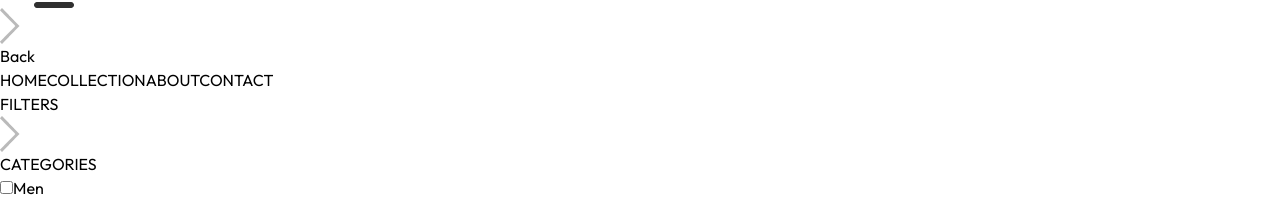
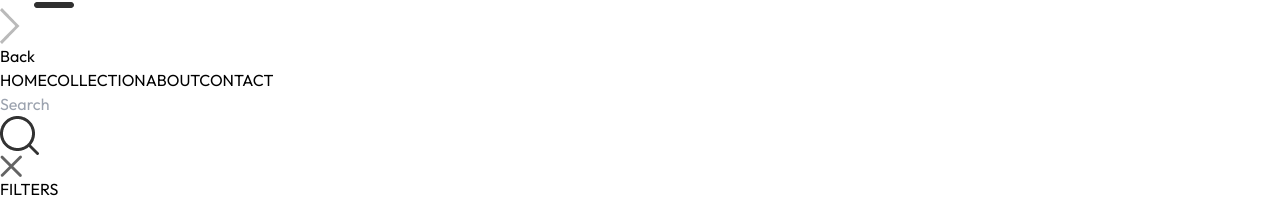
Before and after one commit to SaumyaSharma21/e-commerce-website, a React (Vite) app in the folder frontend/: page /collection in a window 1280 px wide. Both pictures are taken after a click on the picture 19 px from the left and 190 px from the top of the page. Shown: the part 430-629 px from the top of the page. Built offline with nearby package versions, Linux system fonts and the light colour scheme.

Commit message:
chore: Implement search functionality in Collection page and update Navbar

```diff
--- a/frontend/src/App.jsx
+++ b/frontend/src/App.jsx
@@ -11,11 +11,13 @@
 import PlaceOrder from './pages/PlaceOrder'
 import Navbar from './components/Navbar'
 import Footer from './components/Footer'
+import SearchBar from './components/SearchBar'
 
 const App = () => {
   return (
     <div className='px-4 sm:px-[5vw] md:px-[7vw] lg:px-[9vw]'>
       <Navbar />
+      <SearchBar />
       <Routes>
         <Route path='/' element={<Home/>} />
         <Route path='/collection' element={<Collection/>} />
--- a/frontend/src/components/Navbar.jsx
+++ b/frontend/src/components/Navbar.jsx
@@ -1,10 +1,14 @@
 import React, { useState} from 'react'
 import {assets} from '../assets/assets'
 import { Link, NavLink } from 'react-router-dom'
+import { useContext } from 'react'
+import { ShopContext } from '../context/ShopContext'
 
 const Navbar = () => {
 
     const [visible, setVisible] = useState(false)
+
+    const {setShowSearch} = useContext(ShopContext);
 
   return (
     <div className='flex items-center justify-between py-5 font-medium'>
@@ -31,7 +35,7 @@
         </ul>
 
         <div className='flex items-center gap-6'>
-            <img src={assets.search_icon} className='w-5 cursor-pointer' alt=""/>
+            <img onClick={()=>setShowSearch(true)} src={assets.search_icon} className='w-5 cursor-pointer' alt=""/>
             <div className='group relative'>
                 <img className='w-5 cursor-pointer' src={assets.profile_icon} alt="" />
                 <div className='group-hover:block hidden absolute dropdown-menu right-0 pt-4'>
--- /dev/null
+++ b/frontend/src/components/SearchBar.jsx
@@ -0,0 +1,34 @@
+import React, { useContext, useEffect, useState } from 'react'
+import { ShopContext } from '../context/ShopContext'
+import { assets } from '../assets/assets';
+import { useLocation } from 'react-router-dom';
+
+const SearchBar = () => {
+
+    const { search, setSearch, showSearch, setShowSearch } = useContext(ShopContext);
+    const [visible, setVisible] = useState(false)
+    const location = useLocation();
+
+    useEffect(()=>{
+
+        if(location.pathname.includes('collection') ){
+            setVisible(true)
+        }
+        else{
+            setVisible(false)
+        }
+    },[location])
+
+  return  showSearch  && visible?(
+    <div className='border-t border-b bg-gray-50 text-center'>
+        <div className='inline-flex items-center justify-center border border-gray-400 px-5 py-2 my-5 mx-3 rounded-full w-3/4 sm:w-1/2'>
+            <input value={search} onChange={(e)=>setSearch(e.target.value)} className='flex-1 outline-none bg-inherit text-sm' type="text" placeholder='Search' />
+            <img className='w-4' src={assets.search_icon}alt="" />
+        </div>
+        <img onClick={()=>setShowSearch(false)} className='inline w-3 cursor-pointer' src={assets.cross_icon} alt="" />
+
+    </div>
+  ) : null
+}
+
+export default SearchBar
--- a/frontend/src/context/ShopContext.jsx
+++ b/frontend/src/context/ShopContext.jsx
@@ -1,4 +1,4 @@
-import { createContext } from "react";
+import { createContext, useState } from "react";
 import { products } from "../assets/assets";
 
 export const ShopContext = createContext();
@@ -7,9 +7,12 @@
 
     const currency = '$';
     const delivery_fee = 10;
+    const [search, setSearch] = useState('');
+    const [showSearch, setShowSearch] = useState(false)
 
     const value = {
-        products, currency,delivery_fee
+        products, currency,delivery_fee,
+        search, setSearch, showSearch, setShowSearch
     }
     return(
         <ShopContext.Provider value = {value}>
--- a/frontend/src/pages/Collection.jsx
+++ b/frontend/src/pages/Collection.jsx
@@ -6,7 +6,7 @@
 
 const collection = () => {
 
-  const { products } = useContext(ShopContext);
+  const { products, search, showSearch} = useContext(ShopContext);
   const [showFilter, setShowFilter] = useState(false);
   const[filterProducts,setFilterProducts] = useState([]);
   const [category, setCategory] = useState([]);
@@ -34,6 +34,10 @@
 
   const applyFilter = () => {
     let productsCopy = products.slice();
+
+    if(showSearch && search){
+      productsCopy = productsCopy.filter(item=> item.name.toLowerCase().includes(search.toLowerCase()))
+    }
 
     if(category.length > 0){
       productsCopy = productsCopy.filter(item => category.includes(item.category))
@@ -66,7 +70,7 @@
   useEffect(() => {
     applyFilter();
 
-  },[category, subCategory])
+  },[category, subCategory, search, showSearch])
 
   useEffect(() => {
     sortProduct();
```
